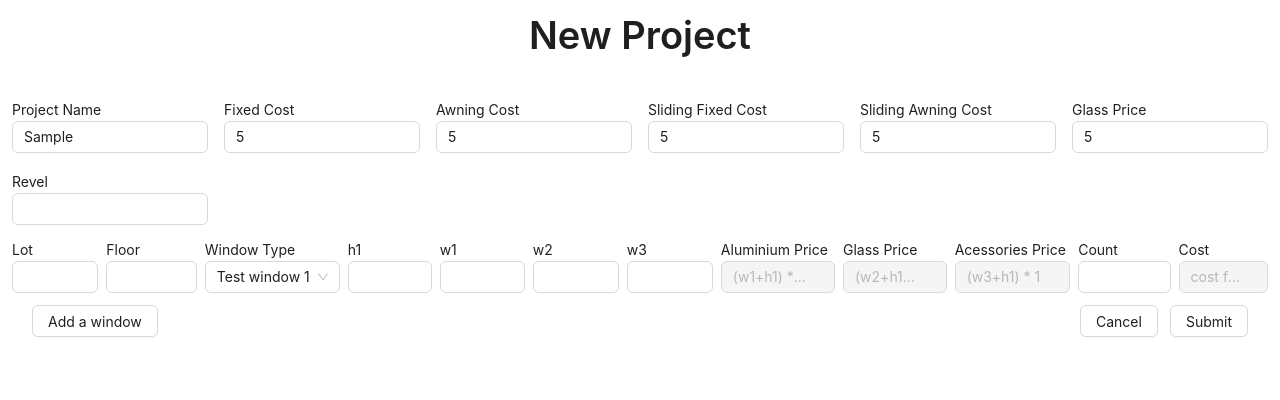
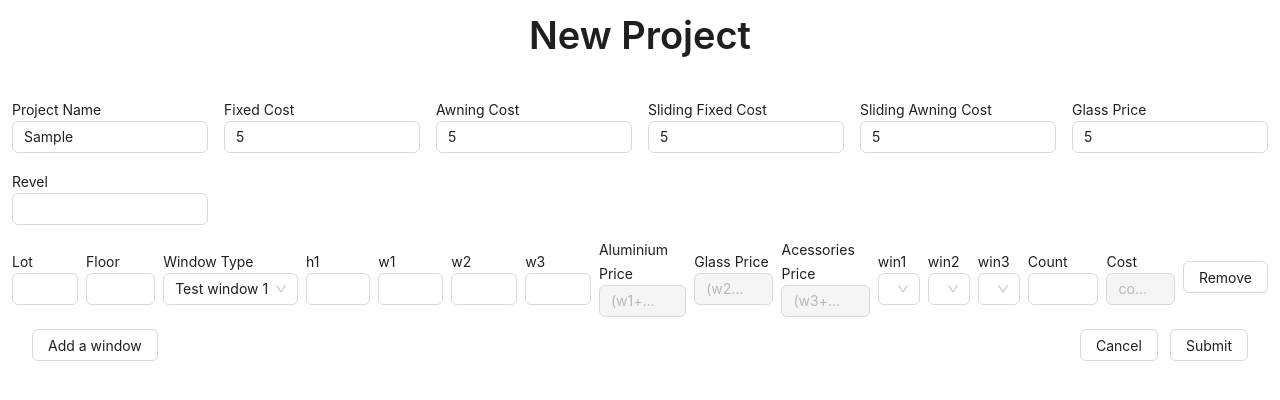
Before and after one commit to jge385/window-management, a React (Create React App) app: page /calculator in a window 1280 px wide. Both pictures are taken after typing "Sample", "5", "5", "5", "5", "5" into the empty fields and a click on the button "Add a window". Shown: the top 400 px of the page. Built offline with nearby package versions, Linux system fonts and the light colour scheme.

Commit message:
add select field

```diff
--- a/src/Components/WindowTypesRow.tsx
+++ b/src/Components/WindowTypesRow.tsx
@@ -15,22 +15,27 @@ import {
   convertStringToFormula,
   extractFunctionParams,
   containDigit,
+  containWin,
 } from "../Utilities/ConvertStringFormula";
+import {
+  WINDOW_STATUS_LABEL_MAP,
+  WindowStatusLabelMap,
+} from "../Consts/WindowStatusMap";
+import { SHARED_VARIABLES } from "../Consts/SharedVariables";
 
 const { Text } = Typography;
 
-// const selectFormValues = [
-//   {
-//     name: "h" + i,
-//     label: "h" + i,
-//     type: "number",
-//   },
-// ];
+const windowStatusSelectOptions = SHARED_VARIABLES.map((variable) => {
+  return {
+    value: variable,
+    label: WINDOW_STATUS_LABEL_MAP[variable as keyof WindowStatusLabelMap],
+  };
+});
 
 export interface FormValueItem {
   name: string;
   label: string;
-  type: string;
+  type?: string;
   formula?: boolean;
 }
 
@@ -76,10 +81,12 @@ export default function WindowTypesRow({
   control,
   index,
   setValue,
+  removeRow,
 }: {
   control: Control;
   index: number;
   setValue: UseFormSetValue<any>;
+  removeRow: any;
 }) {
   const rowData = useWatch({ control });
   console.log("rowData", rowData);
@@ -103,7 +110,7 @@ export default function WindowTypesRow({
     setSelectedWindowTypeOption(option!);
   }, []);
 
-  const windowTypeRow = useMemo(() => {
+  const windowTypeInputRow = useMemo(() => {
     const rowProperties = [];
     for (let i = 1; i <= selectedWindowTypeOption.HeightCount; i++) {
       rowProperties.push({
@@ -117,6 +124,21 @@ export default function WindowTypesRow({
     }
     return [...rowProperties, ...calculatedFormValues];
   }, [selectedWindowTypeOption]);
+
+  const windowTypeSelectRow = useMemo(() => {
+    const rowProperties = [];
+    for (let i = 1; i <= selectedWindowTypeOption.WindowCount; i++) {
+      rowProperties.push({
+        name: "win" + i,
+        label: "win" + i,
+      });
+    }
+    return rowProperties;
+  }, [selectedWindowTypeOption]);
+
+  const onRemoveRow = useCallback(() => {
+    removeRow(index);
+  }, []);
 
   return (
     <div className="w-full flex items-center space-x-2">
@@ -140,7 +162,6 @@ export default function WindowTypesRow({
           </div>
         );
       })}
-
       <div>
         <div className="w-full">
           <Text> Window Type </Text>
@@ -151,7 +172,7 @@ export default function WindowTypesRow({
           onChange={handleOnChangeSelect}
         />
       </div>
-      {windowTypeRow.map((row: FormValueItem) => {
+      {windowTypeInputRow.map((row: FormValueItem) => {
         let variables: string[] = [];
         let result: number;
         if (row.formula) {
@@ -160,13 +181,16 @@ export default function WindowTypesRow({
               row.name as keyof WindowTypeExcel
             ] as string,
             selectedWindowTypeOption.WidthCount,
-            selectedWindowTypeOption.HeightCount
+            selectedWindowTypeOption.HeightCount,
+            selectedWindowTypeOption.WindowCount
           );
           variables = extractFunctionParams(realFormula);
           const params = variables.map((variable) => {
             return Number(
-              containDigit(variable) // use this to check if the variable is inside window object (eg h1,w1) or total object (eg fixedCost)
-                ? rowData.window[index][variable]
+              containDigit(variable) // use this to check if the variable is inside window object (eg h1,w1, win1) or total object (eg fixedCost)
+                ? containWin(variable) // use this to separate the logic for h1,w1 and win1 because h1 is number while win1 points to shared variable
+                  ? rowData[rowData.window[index][variable]]
+                  : rowData.window[index][variable]
                 : rowData[variable]
             );
           });
@@ -195,6 +219,26 @@ export default function WindowTypesRow({
                           ] as string)
                         : ""
                     }
+                  />
+                );
+              }}
+            />
+          </div>
+        );
+      })}
+      {windowTypeSelectRow.map((row: FormValueItem) => {
+        return (
+          <div>
+            <Text> {row.label} </Text>
+            <Controller
+              name={`window.${index}.${row.name}`}
+              control={control}
+              render={({ field }) => {
+                return (
+                  <Select
+                    options={windowStatusSelectOptions}
+                    value={field.value}
+                    onChange={field.onChange}
                   />
                 );
               }}
@@ -243,6 +287,7 @@ export default function WindowTypesRow({
           }}
         />
       </div>
+      <Button onClick={onRemoveRow}> Remove </Button>
     </div>
   );
 }
--- /dev/null
+++ b/src/Consts/SharedVariables.ts
@@ -0,0 +1,6 @@
+export const SHARED_VARIABLES = [
+  "fixedCost",
+  "awningCost",
+  "slidingFixedCost",
+  "slidingAwningCost",
+];
--- /dev/null
+++ b/src/Consts/WindowStatusMap.ts
@@ -0,0 +1,10 @@
+export interface WindowStatusLabelMap {
+  [key: string]: string;
+}
+
+export const WINDOW_STATUS_LABEL_MAP: WindowStatusLabelMap = {
+  fixedCost: "Fixed",
+  awningCost: "Awning",
+  slidingFixedCost: "Sliding Fixed",
+  slidingAwningCost: "Sliding Awning",
+};
--- a/src/Context/WindowTypeExcelProvider.tsx
+++ b/src/Context/WindowTypeExcelProvider.tsx
@@ -22,7 +22,7 @@ const MOCK_INITIAL_WINDOW_TYPES = [
     HeightCount: 1,
     WidthCount: 3,
     WindowCount: 3,
-    AluminiumFormula: "(w1+h1) * fixedCost",
+    AluminiumFormula: "(w1+h1) * win1",
     GlassFormula: "(w2+h1) * 2",
     AcessoriesFormula: "(w3+h1) * 1",
   },
--- a/src/Screens/CalculatorScreen.tsx
+++ b/src/Screens/CalculatorScreen.tsx
@@ -10,6 +10,7 @@ import {
 } from "react-hook-form";
 import WindowTypesRow from "../Components/WindowTypesRow";
 import { useNavigate } from "react-router-dom";
+import ExcelJS from "exceljs";
 
 const { Title, Text } = Typography;
 
@@ -68,8 +69,39 @@ export default function CalculatorScreen() {
     navigate(-1);
   }, []);
 
-  const onSubmit = useCallback((data: any) => {
-    console.log("submit data ", data);
+  const onSubmit = useCallback(async (data1: any) => {
+    console.log("submit data ", data1);
+
+    const workbook = new ExcelJS.Workbook();
+    const worksheet = workbook.addWorksheet("Sheet 1");
+
+    worksheet.columns = [
+      { header: "Name", key: "name", width: 15 },
+      { header: "Age", key: "age", width: 10 },
+      // Add more columns as needed
+    ];
+
+    const data = [
+      { name: "John", age: 30 },
+      { name: "Jane", age: 25 },
+      // Add more rows as needed
+    ];
+
+    data.forEach((row) => {
+      worksheet.addRow(row);
+    });
+
+    const buffer = await workbook.xlsx.writeBuffer();
+    const blob = new Blob([buffer], {
+      type: "application/vnd.openxmlformats-officedocument.spreadsheetml.sheet",
+    });
+    const url = URL.createObjectURL(blob);
+    const a = document.createElement("a");
+    a.href = url;
+    a.download = "data.xlsx";
+    a.click();
+
+    URL.revokeObjectURL(url);
   }, []);
 
   const { fields, append, remove } = useFieldArray({
@@ -115,6 +147,7 @@ export default function CalculatorScreen() {
                   control={control}
                   index={index}
                   setValue={setValue}
+                  removeRow={remove}
                 />
               </div>
             );
--- a/src/Utilities/ConvertStringFormula.ts
+++ b/src/Utilities/ConvertStringFormula.ts
@@ -1,9 +1,10 @@
-const SHARED_VARIABLES = ["fixedCost"];
+import { SHARED_VARIABLES } from "../Consts/SharedVariables";
 
 export const convertStringToFormula = (
   formula: string,
   widthCount: number,
-  heightCount: number
+  heightCount: number,
+  windowCount: number
 ) => {
   const paramList: string[] = [];
   for (let i = 1; i <= widthCount; i++) {
@@ -11,6 +12,9 @@ export const convertStringToFormula = (
   }
   for (let j = 1; j <= heightCount; j++) {
     paramList.push("h" + j);
+  }
+  for (let k = 1; k <= windowCount; k++) {
+    paramList.push("win" + k);
   }
   return new Function(
     [...paramList, ...SHARED_VARIABLES].join(","),
@@ -30,3 +34,8 @@ export const extractFunctionParams = (func: any) => {
 export const containDigit = (value: string) => {
   return /\d/.test(value);
 };
+
+// if the field is win1, the value will be like "fixedCost", need to use shared variable data
+export const containWin = (value: string) => {
+  return value.includes("win");
+};
```
